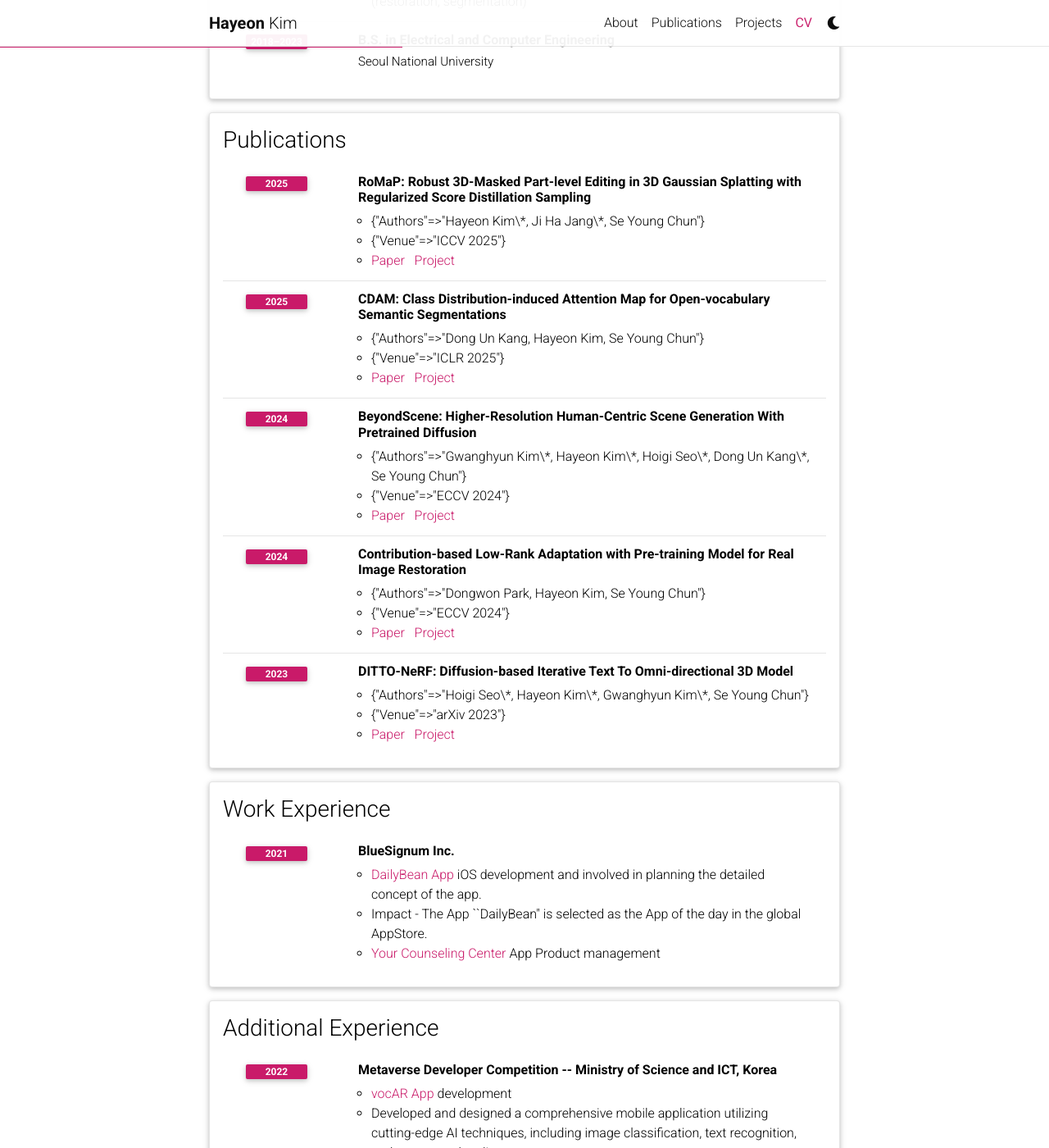
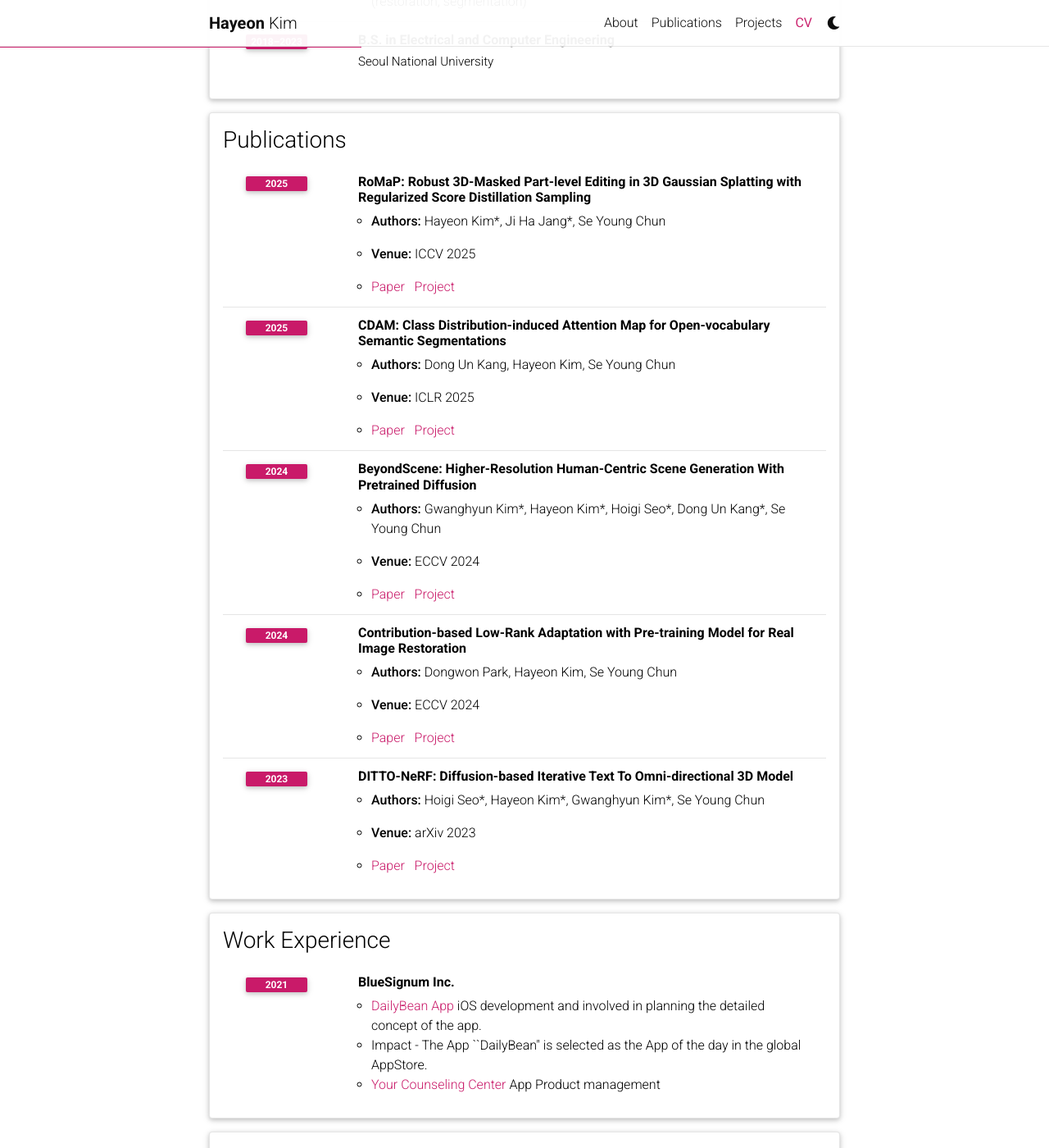
Before and after one commit to janeyeon/janeyeon.github.io, a Jekyll site: the page built from _pages/cv.md, in a window 1280 px wide and 1400 px high, scrolled down 547 px. Shown: the whole window at 82% size. Built offline with Jekyll 4.4.1, drawn with Linux system fonts in a browser that asks for light colours; comment, search, counter and statistics services are not loaded; a style sheet for code colours, icons or effects is not loaded; some of the changed lines change nothing that is shown.

```diff
--- a/_data/cv.yml
+++ b/_data/cv.yml
@@ -24,34 +24,37 @@
     - title: "RoMaP: Robust 3D-Masked Part-level Editing in 3D Gaussian Splatting with Regularized Score Distillation Sampling"
       year: 2025
       description:
-        - Authors: Hayeon Kim\*, Ji Ha Jang\*, Se Young Chun
-        - Venue: ICCV 2025
-        - <a href='https://arxiv.org/abs/2507.11061'>Paper</a> &nbsp; <a href='https://github.com/janeyeon/romap'>Project</a>
+        - "<p><strong>Authors:</strong> Hayeon Kim*, Ji Ha Jang*, Se Young Chun</p>"
+        - "<p><strong>Venue:</strong> ICCV 2025</p>"
+        - "<a href='https://arxiv.org/abs/2507.11061'>Paper</a> &nbsp; <a href='https://github.com/janeyeon/romap'>Project</a>"
+
     - title: "CDAM: Class Distribution-induced Attention Map for Open-vocabulary Semantic Segmentations"
       year: 2025
       description:
-        - Authors: Dong Un Kang, Hayeon Kim, Se Young Chun
-        - Venue: ICLR 2025
-        - <a href='https://openreview.net/pdf?id=CMqOfvD3tO'>Paper</a> &nbsp; <a href='https://github.com/janeyeon/CDAM-CLIP'>Project</a>
+        - "<p><strong>Authors:</strong> Dong Un Kang, Hayeon Kim, Se Young Chun</p>"
+        - "<p><strong>Venue:</strong> ICLR 2025</p>"
+        - "<a href='https://openreview.net/pdf?id=CMqOfvD3tO'>Paper</a> &nbsp; <a href='https://github.com/janeyeon/CDAM-CLIP'>Project</a>"
+
     - title: "BeyondScene: Higher-Resolution Human-Centric Scene Generation With Pretrained Diffusion"
       year: 2024
       description:
-        - Authors: Gwanghyun Kim\*, Hayeon Kim\*, Hoigi Seo\*, Dong Un Kang\*, Se Young Chun
-        - Venue: ECCV 2024
-        - <a href='https://arxiv.org/abs/2404.04544'>Paper</a> &nbsp; <a href='https://janeyeon.github.io/beyond-scene/'>Project</a>
+        - "<p><strong>Authors:</strong> Gwanghyun Kim*, Hayeon Kim*, Hoigi Seo*, Dong Un Kang*, Se Young Chun</p>"
+        - "<p><strong>Venue:</strong> ECCV 2024</p>"
+        - "<a href='https://arxiv.org/abs/2404.04544'>Paper</a> &nbsp; <a href='https://janeyeon.github.io/beyond-scene/'>Project</a>"
+
     - title: "Contribution-based Low-Rank Adaptation with Pre-training Model for Real Image Restoration"
       year: 2024
       description:
-        - Authors: Dongwon Park, Hayeon Kim, Se Young Chun
-        - Venue: ECCV 2024
-        - <a href='https://arxiv.org/abs/2408.01099'>Paper</a> &nbsp; <a href='https://janeyeon.github.io/colora/'>Project</a>
+        - "<p><strong>Authors:</strong> Dongwon Park, Hayeon Kim, Se Young Chun</p>"
+        - "<p><strong>Venue:</strong> ECCV 2024</p>"
+        - "<a href='https://arxiv.org/abs/2408.01099'>Paper</a> &nbsp; <a href='https://janeyeon.github.io/colora/'>Project</a>"
+
     - title: "DITTO-NeRF: Diffusion-based Iterative Text To Omni-directional 3D Model"
       year: 2023
       description:
-        - Authors: Hoigi Seo\*, Hayeon Kim\*, Gwanghyun Kim\*, Se Young Chun
-        - Venue: arXiv 2023
-        - <a href='https://arxiv.org/abs/2304.02827'>Paper</a> &nbsp; <a href='https://janeyeon.github.io/ditto-nerf/'>Project</a>
-
+        - "<p><strong>Authors:</strong> Hoigi Seo*, Hayeon Kim*, Gwanghyun Kim*, Se Young Chun</p>"
+        - "<p><strong>Venue:</strong> arXiv 2023</p>"
+        - "<a href='https://arxiv.org/abs/2304.02827'>Paper</a> &nbsp; <a href='https://janeyeon.github.io/ditto-nerf/'>Project</a>"
 
 - title: Work Experience
   type: time_table
```
